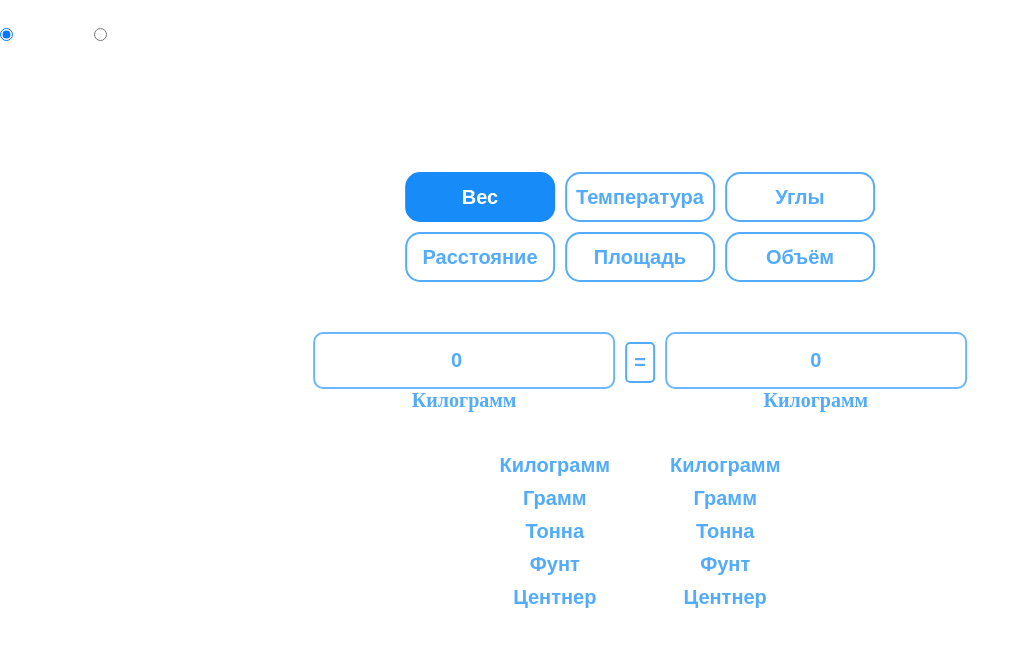
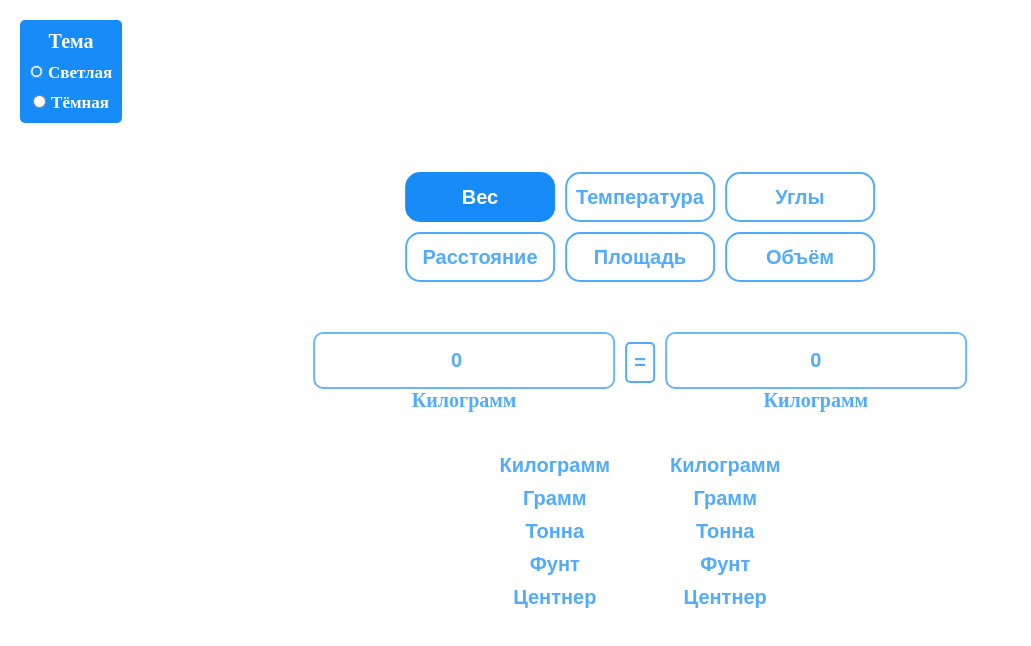
Before and after one commit to ArgentQlx/conventer, a plain HTML site: page index.html in a window 1280 px wide. Shown: the whole page, without its empty margins (0-1031 px from the left). Drawn offline with Linux system fonts and the light colour scheme.

Commit message:
Update style.css

```diff
--- a/style.css
+++ b/style.css
@@ -110,3 +110,19 @@ input:focus {
     border-color: var(--border-focus-col);
     color: var(--btn-main-col);
 }
+.option {
+    display: flex;
+    flex-direction: column;
+    position: absolute;
+    text-align: center;
+    padding: 10px;
+    top: 20px;
+    left: 20px;
+    border-radius: 5px;
+    background-color: var(--border-focus-col);
+}
+.option label {font-size: 17px; margin-top: 10px}
+input[type="radio"] {
+    accent-color: var(--border-focus-col);
+    margin-right: 5px;
+}
```
